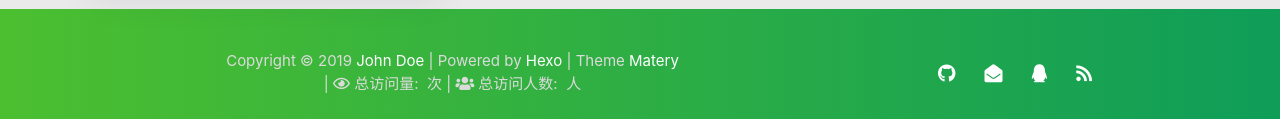
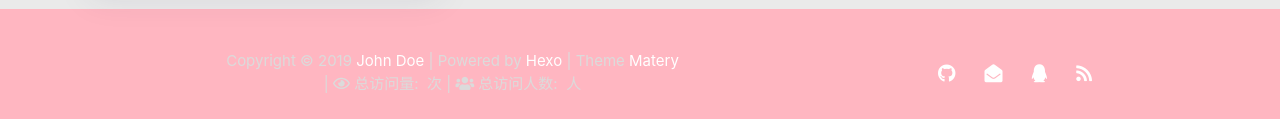
Before and after one commit to DEVGX/DEVGX.github.io, a plain HTML site: page index.html in a window 1280 px wide. Shown: the part 1416-1535 px from the top of the page. Drawn offline with nearby package versions, Linux system fonts and the light colour scheme; some packages are replaced by stand-ins of ours; no server answers; a script that the page names is missing.

Commit message:
Site updated: 2020-03-03 22:59:33

```diff
--- a/css/matery.css
+++ b/css/matery.css
@@ -250,7 +250,7 @@ mark {
 }
 
 .bg-color {
-    background-image: linear-gradient(to right, #4cbf30 0%, #0f9d58 100%);
+    background-image: linear-gradient(to right, #FFC0CB 0%, #FFB6C1 0%);
 }
 
 .text-color {
```
Also changed, not shown: favicon.png, medias/banner/0.jpg, medias/banner/1.jpg, medias/banner/2.jpg, medias/banner/3.jpg, medias/banner/4.jpg, medias/banner/5.jpg, 1 other file.
